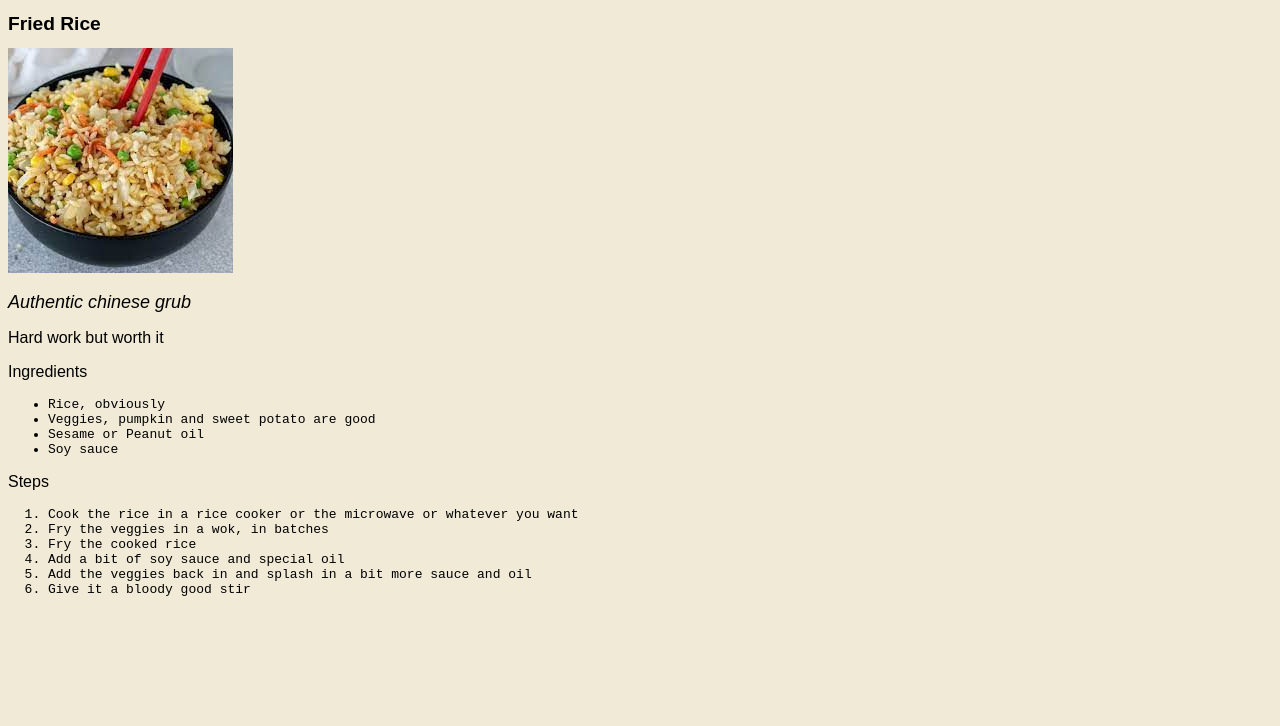
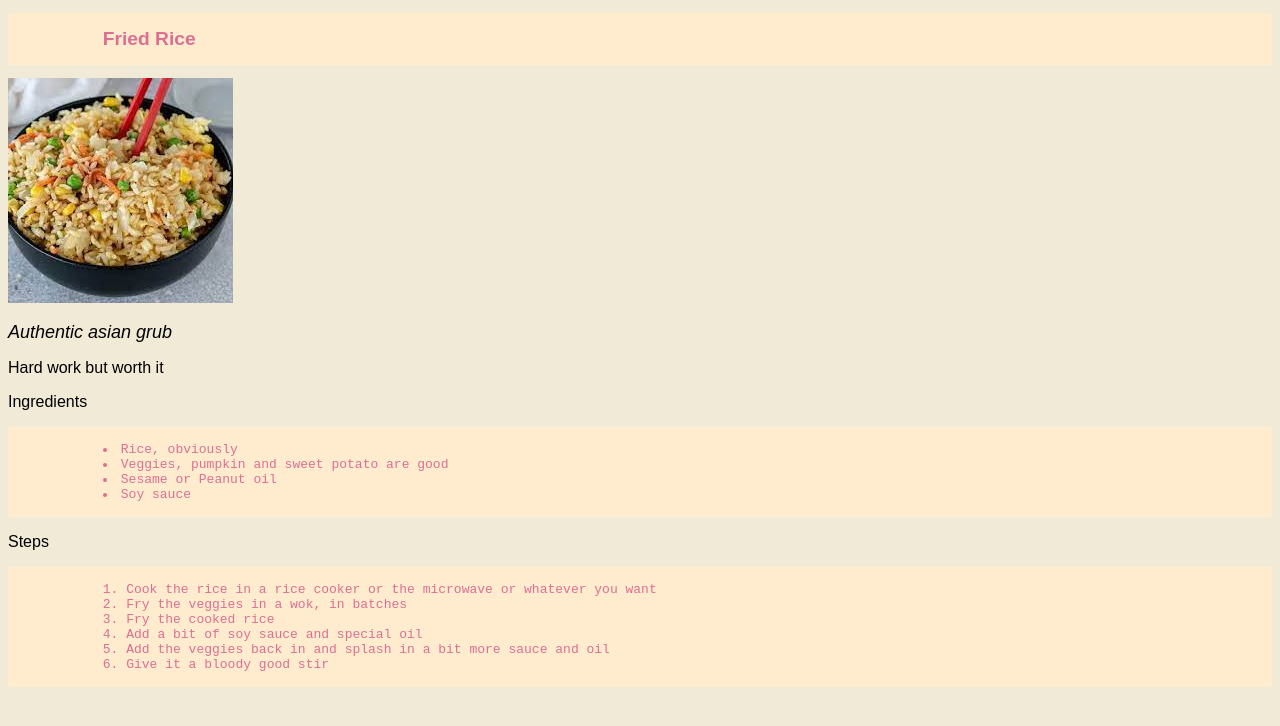
Before and after one commit to huwgoddard/odin-recipies, a plain HTML site: page recipies/rice.html in a window 1280 px wide. Drawn offline with Linux system fonts and the light colour scheme.

Commit message:
Updated some styling, changed a poor choice of word

```diff
--- a/recipies/rice.html
+++ b/recipies/rice.html
@@ -9,19 +9,19 @@
     <link rel="stylesheet" href="../style.css" />
 </head>
 <body>
-    <h1>Fried Rice</h1>
+    <h1 class="title">Fried Rice</h1>
     <img src="../images/friedrice.jpg" alt="delicious fried rice">
-    <h2>Authentic chinese grub</h2>
+    <h2>Authentic asian grub</h2>
     <p>Hard work but worth it</p>
     <h3>Ingredients</h3>
-    <ul class="steps-list">
+    <ul class="list steps-list">
         <li>Rice, obviously</li>
         <li>Veggies, pumpkin and sweet potato are good</li>
         <li>Sesame or Peanut oil</li>
         <li>Soy sauce</li>
     </ul>
     <h3>Steps</h3>
-    <ol class="steps-list">
+    <ol class="list steps-list">
         <li>Cook the rice in a rice cooker or the microwave or whatever you want</li>
         <li>Fry the veggies in a wok, in batches</li>
         <li>Fry the cooked rice</li>
--- a/style.css
+++ b/style.css
@@ -25,17 +25,18 @@ h3 {
     font-family: monospace;
 }
 
-.index-title {
+.title {
     background-color: blanchedalmond;
     color: palevioletred;
-    text-align: center;
-    padding: 15px;
+    text-align: left;
+    padding: 15px 7.5%;
 }
 
-.recipe-list {
+.list {
     background-color: blanchedalmond;
     color: palevioletred;
-    padding: 15px 15px;
+    padding: 15px 7.5%;
+    list-style-position: inside;
 }
 
 .recipe-list li {
```
Also changed, not shown: index.html (+2 -2 lines), recipies/pasta.html (+3 -3 lines), recipies/soup.html (+3 -3 lines).
